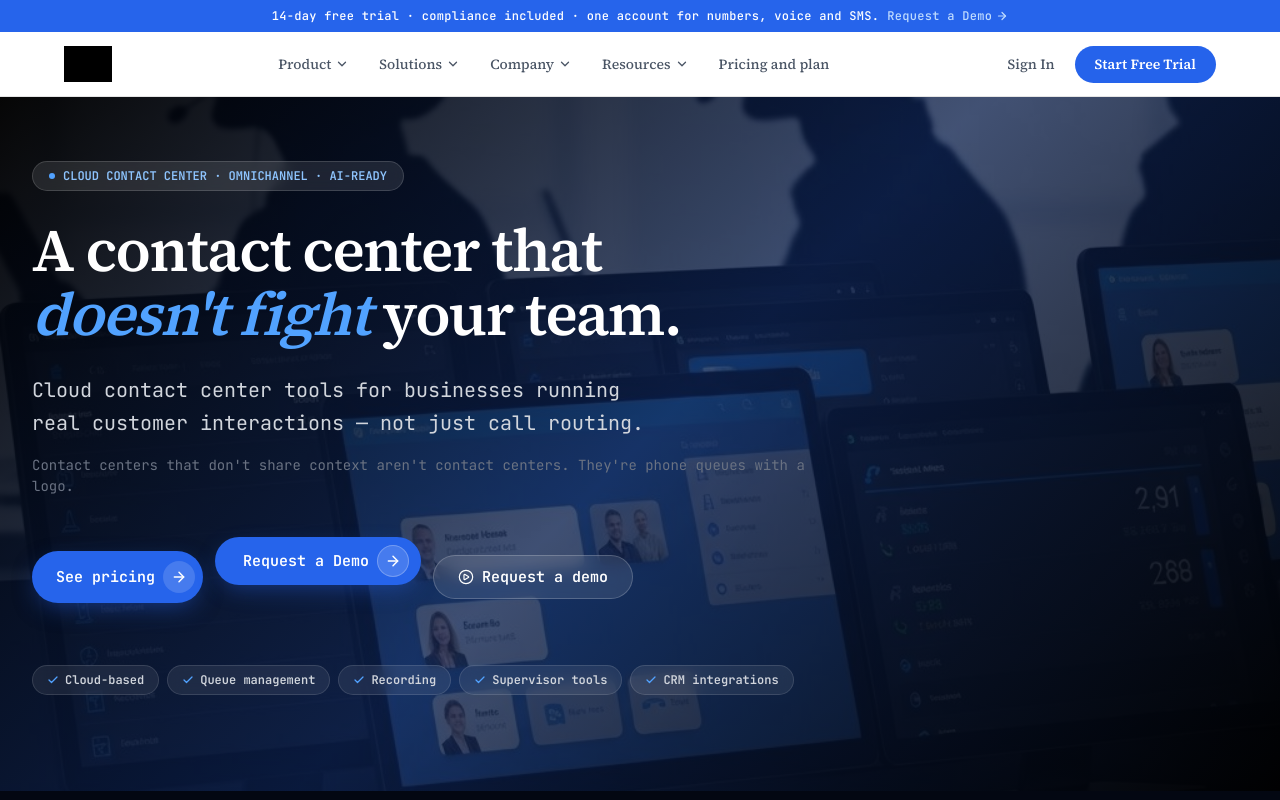
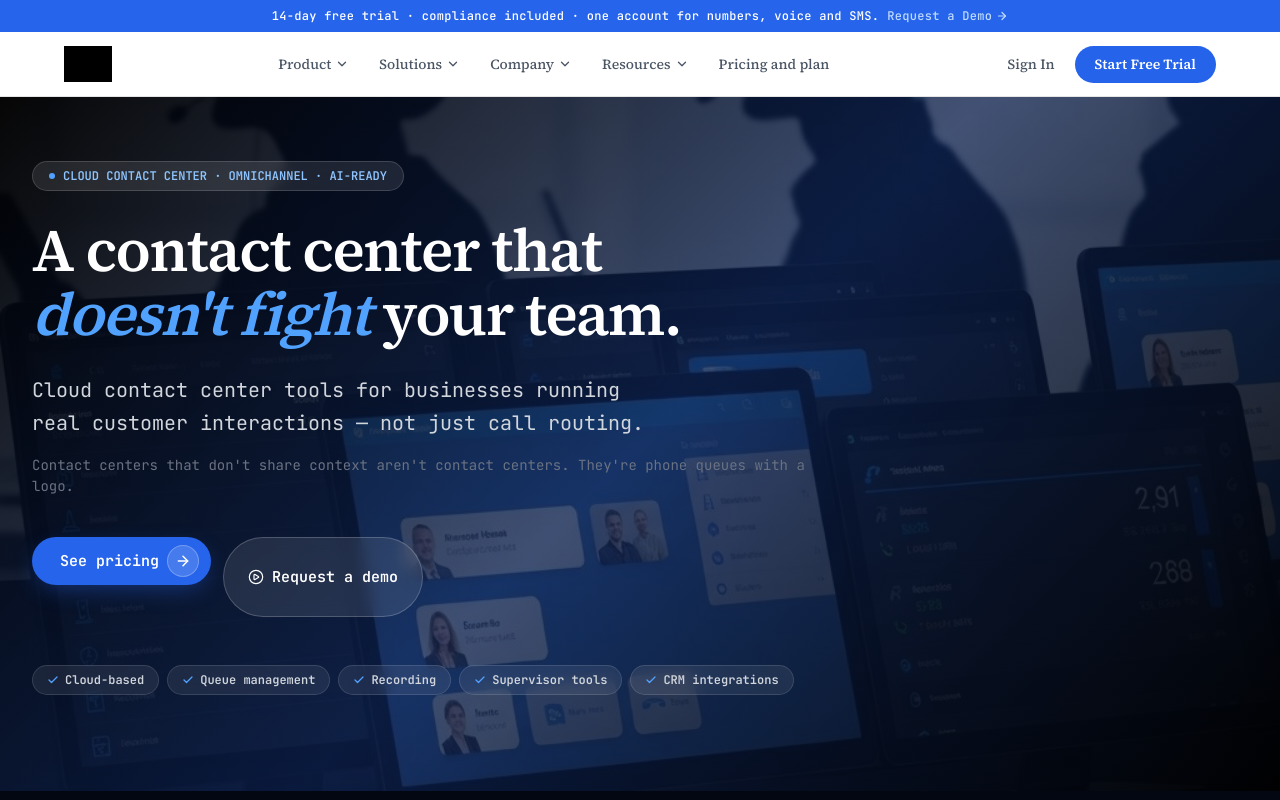
Before and after one commit to nishiex/30-04-26, a Next.js app: page /voice/contact-center in a window 1280 px wide. Shown: the top 800 px of the page. Built offline with nearby package versions, Linux system fonts and the light colour scheme; grey boxes are pictures that could not be loaded.

Commit message:
feat: update contact center CTA to link to pricing page
Co-authored-by: nishi patel <201951506+nishiex@users.noreply.github.com>

```diff
--- a/app/voice/contact-center/page.tsx
+++ b/app/voice/contact-center/page.tsx
@@ -185,16 +185,7 @@ export default function ContactCenterPage() {
               </p>
 
               {/* CTAs */}
-              <div className="flex flex-wrap items-center gap-3 mb-12">
-                <a
-                  href="https://www.twiching.ai/pricing"
-                  className="group inline-flex items-center gap-2 bg-accent text-white text-[15px] font-semibold font-mono pl-6 pr-2 py-2.5 rounded-full hover:bg-blue-700 transition-colors shadow-[0_8px_24px_-6px_rgba(37,99,235,0.5)]"
-                >
-                  See pricing
-                  <span className="grid place-items-center h-8 w-8 rounded-full bg-white/15 transition-transform group-hover:translate-x-0.5">
-                    <ArrowRight className="h-4 w-4" strokeWidth={2.2} />
-                  </span>
-                </a>
+              <div className="flex flex-wrap  gap-3 mb-12">
 <div className="hero-cta flex justify-center mb-8">
           <motion.a
             href="#"
@@ -203,7 +194,7 @@ export default function ContactCenterPage() {
             transition={{ type: "spring", stiffness: 400, damping: 20 }}
             className="group inline-flex items-center gap-2 bg-accent text-white text-[15px] font-semibold font-mono pl-7 pr-3 py-2 rounded-full hover:bg-[color:var(--accent-dark)] shadow-[0_8px_24px_-6px_rgba(37,99,235,0.45)]"
           >
-            Request a Demo
+            See pricing
             <span className="grid place-items-center h-8 w-8 rounded-full bg-white/15 ring-1 ring-inset ring-white/25 transition-transform group-hover:translate-x-0.5">
               <ArrowRight className="h-4 w-4" strokeWidth={2.2} />
             </span>
```
